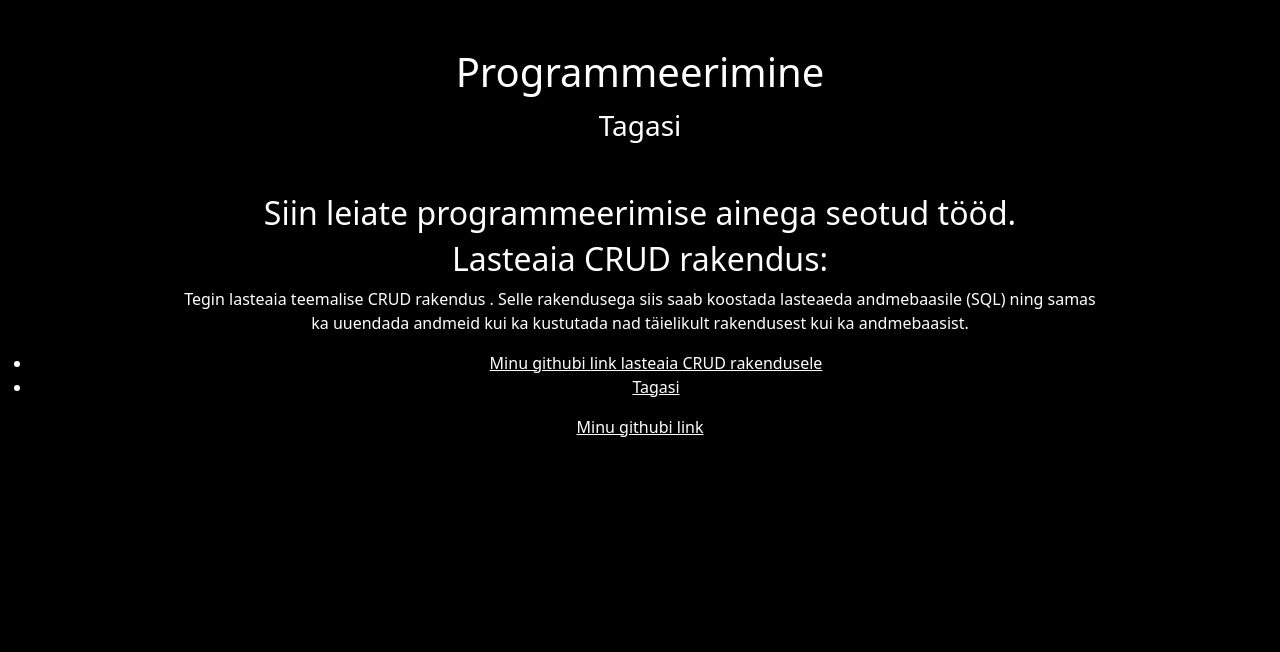
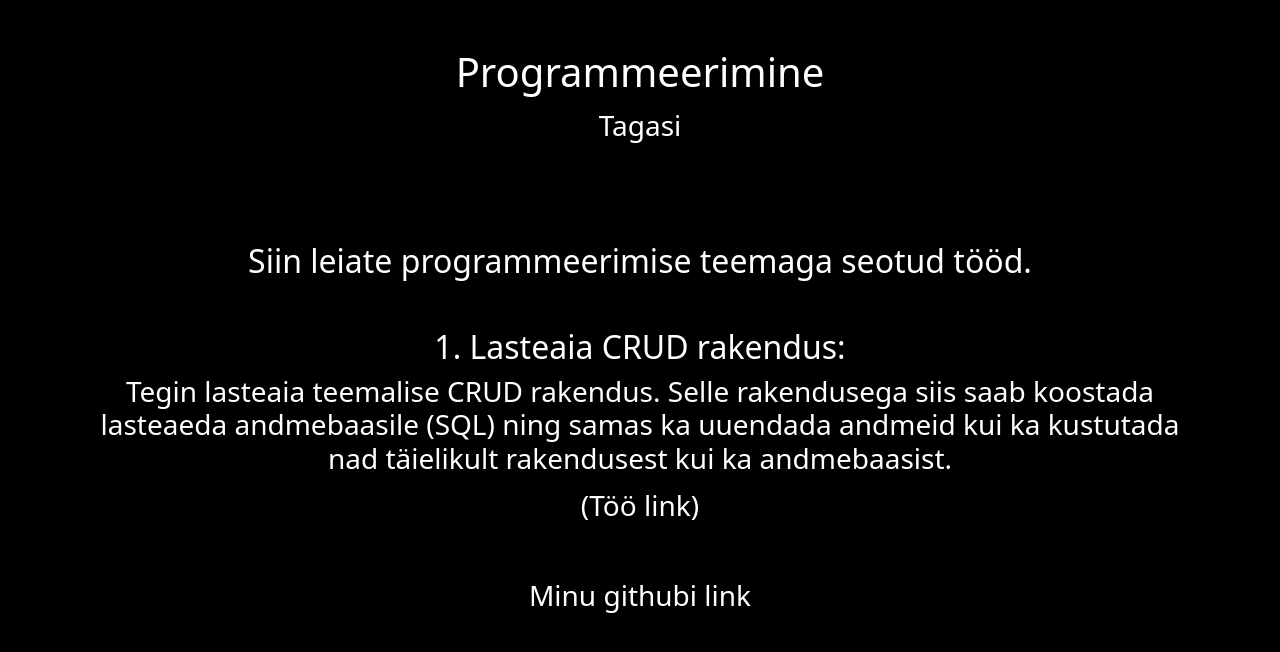
Before and after one commit to St11v3n/Stiiven_Ottens_Portfoolio, a website: page Tehtud_tööd/programmeerimine.html in a window 1280 px wide. Drawn offline with nearby package versions, Linux system fonts and the light colour scheme.

Commit message:
Lisasin  programmerimine.html failis bootstrapi klasse põhi sisule ning ümberpaigaldasin tagasi lingi headerile. Footerile lisasin klasse ka.

```diff
--- a/Tehtud_tööd/programmeerimine.html
+++ b/Tehtud_tööd/programmeerimine.html
@@ -19,27 +19,27 @@
         </div>
     </header>
 
-    <main>
-        <h2>Siin leiate programmeerimise ainega seotud tööd.</h2>
+    <main class="py-5">
+        <div class="container">
+            <h2 class="mb-5">Siin leiate programmeerimise teemaga seotud tööd.</h2>
 
-        <h2>Lasteaia CRUD rakendus:</h2>
+            <h2>1. Lasteaia CRUD rakendus:</h2>
 
-        <p>
-            Tegin lasteaia teemalise CRUD rakendus . Selle rakendusega siis saab koostada lasteaeda andmebaasile (SQL) ning samas<br/>
-            ka uuendada andmeid kui ka kustutada nad täielikult rakendusest kui ka andmebaasist.
-        </p>
+            <h3>
+                Tegin lasteaia teemalise CRUD rakendus. Selle rakendusega siis saab koostada lasteaeda andmebaasile (SQL) ning samas
+                ka uuendada andmeid kui ka kustutada nad täielikult rakendusest kui ka andmebaasist.
+            </h3>
 
-        <nav>
-            <ul>
-                <li><a href="https://github.com/St11v3n/TARge25Progemine/tree/Kindergarden">Minu githubi link lasteaia CRUD rakendusele</a></li>
-                <li><a href="./index.html">Tagasi</a></li>
-            </ul>
-        </nav>
+
+
+                <a class="text-decoration-none fs-3 d-inline-block" href="https://github.com/St11v3n/TARge25Progemine/tree/Kindergarden">(Töö link)</a>
+
+        </div>
 
     </main>
 
     <footer>
-        <a href="https://github.com/St11v3n">Minu githubi link</a>
+        <a class="text-decoration-none fs-3" href="https://github.com/St11v3n">Minu githubi link</a>
     </footer>
 </body>
 </html>
```
